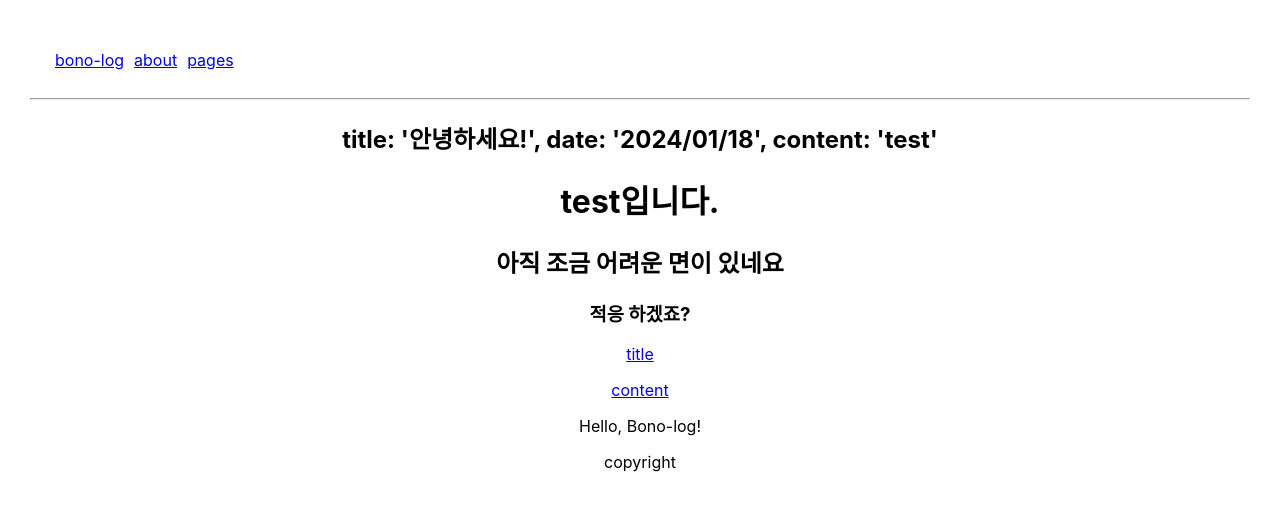
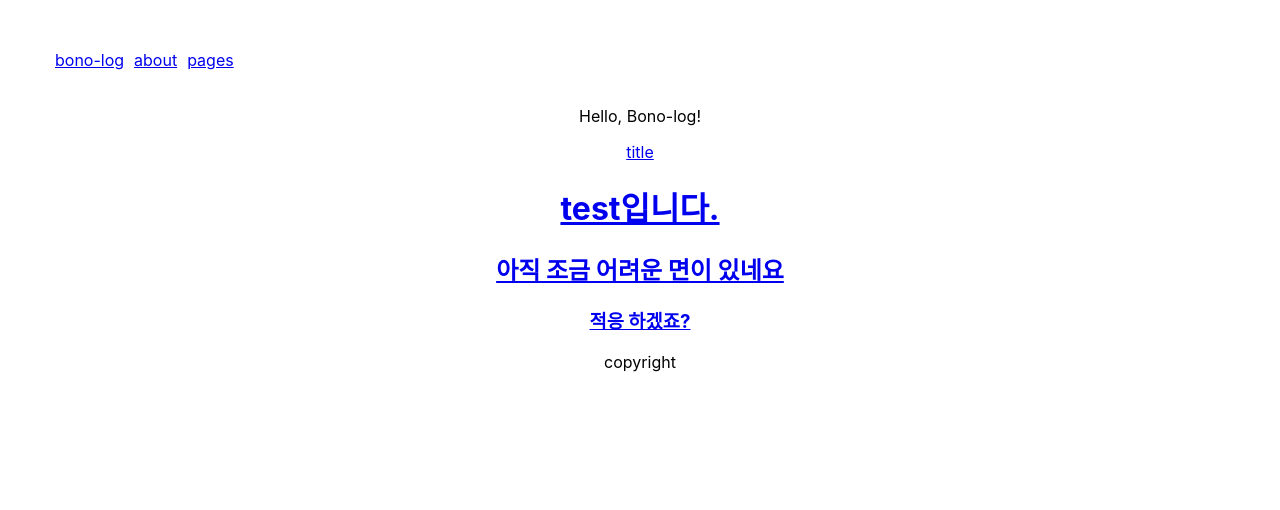
Before and after one commit to RaccoonByte-OtterBit/RaccoonByte-OtterBit.github.io, a React (Create React App) app: page / in a window 1280 px wide. Shown: the top 510 px of the page. Built offline with nearby package versions, Linux system fonts and the light colour scheme.

Commit message:
feat: markdown without frontmatter

```diff
--- a/src/App.tsx
+++ b/src/App.tsx
@@ -11,7 +11,8 @@ function App() {
     fetch(postPath)
       .then((response) => response.text())
       .then((data) => {
-        setPostContent(data);
+        const withoutFM = data.replace(/^---[\s\S]*?---/, ''); // Frontmatter 제거
+        setPostContent(withoutFM);
       });
   }, []);
 
@@ -36,14 +37,15 @@ function App() {
       </header>
       <body>
         <div className="page-content">
-          <ReactMarkdown>{postContent}</ReactMarkdown>
+          <p>Hello, Bono-log!</p>
           <div className="post-card-wrapper">
             <a className="post-card" href="/">
               <div className="post-title">title</div>
-              <p className="post-content">content</p>
+              <p className="post-content">
+                <ReactMarkdown>{postContent}</ReactMarkdown>
+              </p>
             </a>
           </div>
-          <p>Hello, Bono-log!</p>
         </div>
       </body>
       <footer className="page-footer-wrapper">
```
